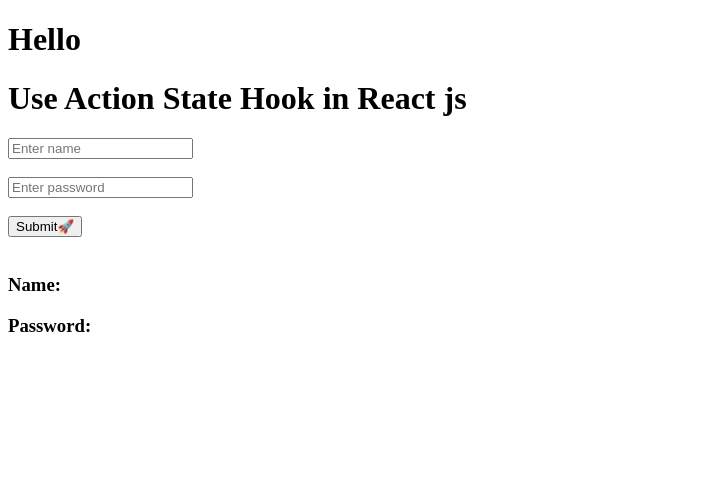
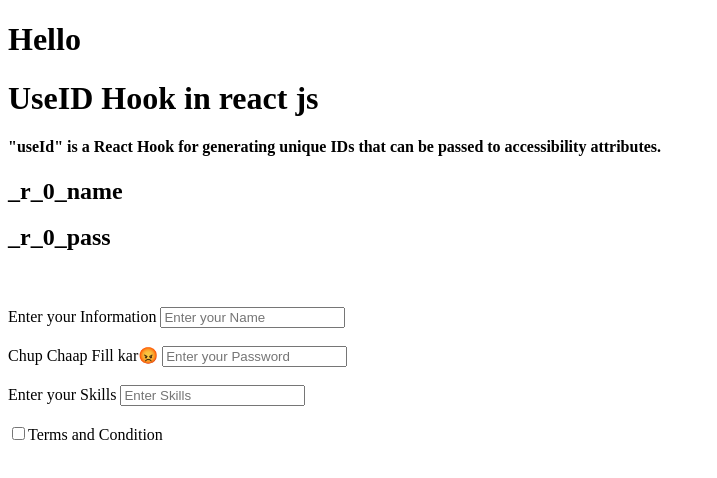
Before and after one commit to Sumit1164/React.js_Learning, a React (Vite) app: page / in a window 1280 px wide. Shown: the top 478 px of the page, without its empty margins (0-717 px from the left). Built offline with nearby package versions, Linux system fonts and the light colour scheme.

Commit message:
UseID Hook in react js

```diff
--- a/src/App.jsx
+++ b/src/App.jsx
@@ -5,6 +5,7 @@
 import { useRef, useState } from "react"
 import UpdateArray from "./UpdateArray"
 import UseActionState from "./UseActionState"
+import UseIDHook from "./UseIDHook"
 // import CheckBoxes from "./CheckBoxes";
 // import Counter from "./Counter"
 // import Apps from "./Toggle"
@@ -224,9 +225,11 @@
       <LiftingState setUser={setUser} />
       <LiftingStates user={user} />
       <UpdatingObject />
-      <UpdateArray />  */}
+      <UpdateArray />
+      <UseActionState />  */}
 
-      <UseActionState />
+
+      <UseIDHook />
     </div>
 
 
--- /dev/null
+++ b/src/UseIDHook.jsx
@@ -0,0 +1,30 @@
+import { useId } from "react"
+
+const UseIDHook = () => {
+    // const name = useId()
+    // const pass= useId()
+    // const skill = useId()
+    // const terms = useId()
+    const user = useId()
+  return (
+    <div>
+          <h1>UseID Hook in react js</h1>
+          <h4>"useId" is a React Hook for generating unique IDs that can be passed to accessibility attributes.</h4>
+          <h2>{ user+'name' }</h2>
+          <h2>{user +'pass'}</h2>
+          <br /><br />
+          <form action="">
+              <label htmlFor={user+"name"}>Enter your Information </label>
+              <input type="text" placeholder="Enter your Name" id={user+"name"} /><br /><br />
+              <label htmlFor={user+'pass'}>Chup Chaap Fill kar😡 </label>
+              <input type="text" placeholder="Enter your Password" id={user+'pass'} /><br /><br />
+              <label htmlFor={user+'skill'}>Enter your Skills </label>
+              <input type="text" placeholder="Enter Skills" id={user+'skill'} /><br /><br />
+              <input type='checkbox' placeholder="Enter your Education" id={user+'terms'} />
+              <label htmlFor={user+'terms'}>Terms and Condition </label>
+          </form>
+    </div>
+  )
+}
+
+export default UseIDHook
```
